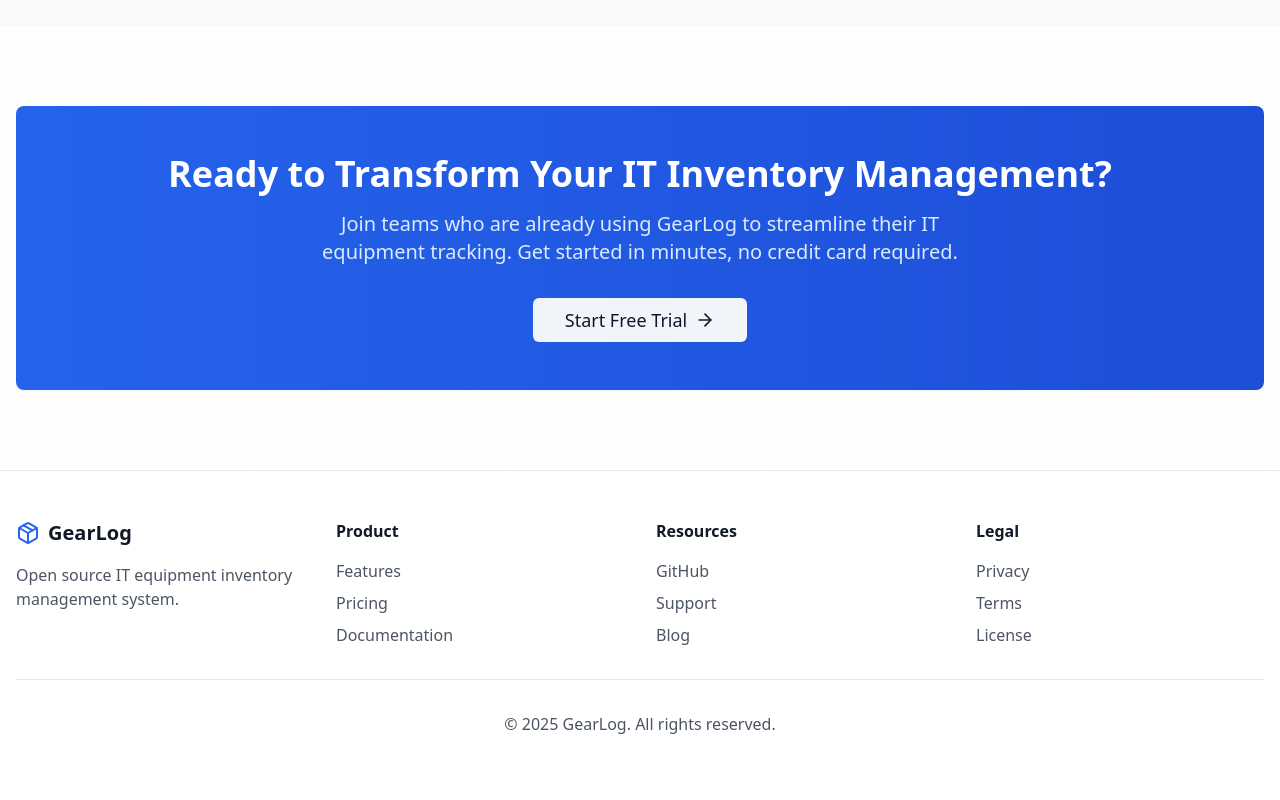
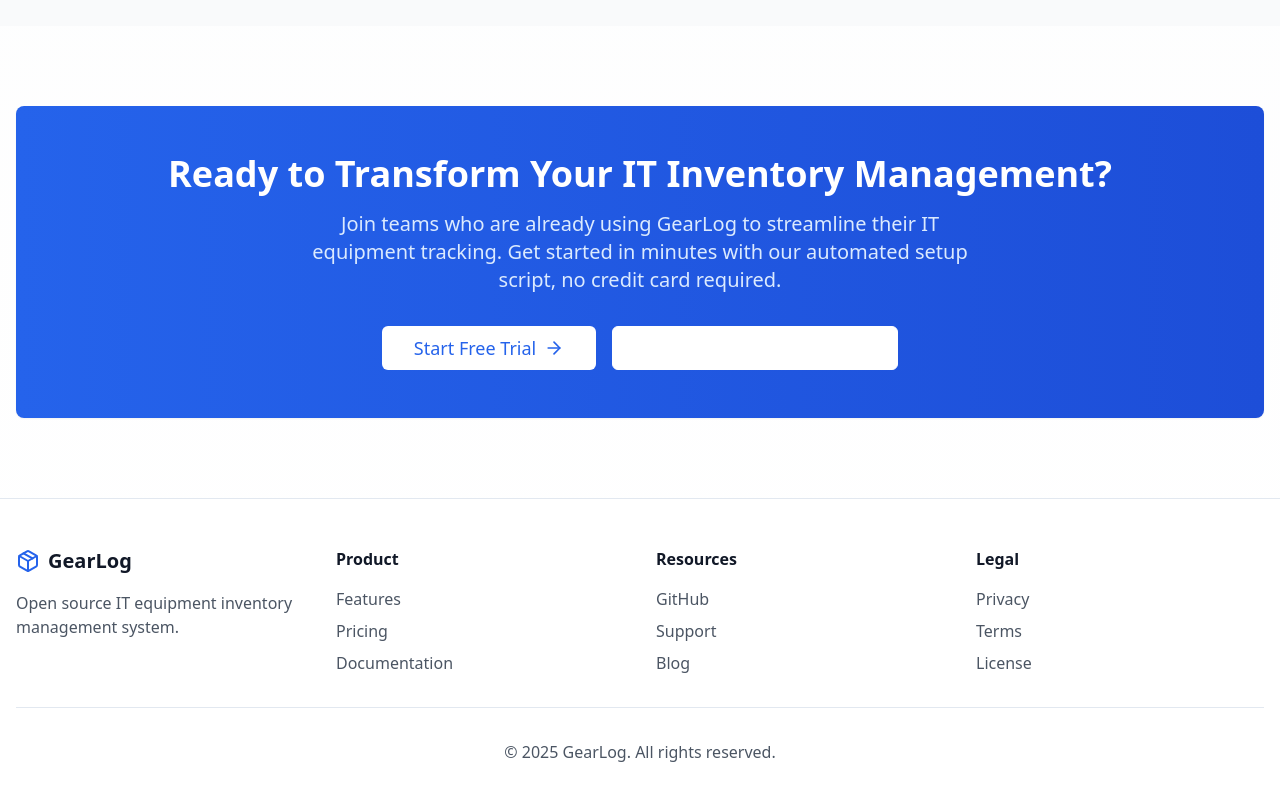
Before and after one commit to ricardoguimaraes2021/GearLog, a React (Vite) app in the folder frontend/: page /landing in a window 1280 px wide. Shown: the part 2652-3452 px from the top of the page. Built offline with nearby package versions, Linux system fonts and the light colour scheme; no server answers.

Commit message:
feat: add download button to CTA section in landing page

```diff
--- a/frontend/src/pages/Landing/Landing.tsx
+++ b/frontend/src/pages/Landing/Landing.tsx
@@ -316,14 +316,25 @@ export default function Landing() {
             </h2>
             <p className="text-xl text-blue-100 mb-8 max-w-2xl mx-auto">
               Join teams who are already using GearLog to streamline their IT equipment tracking.
-              Get started in minutes, no credit card required.
+              Get started in minutes with our automated setup script, no credit card required.
             </p>
-            <Link to="/login">
-              <Button size="lg" variant="secondary" className="text-lg px-8">
-                Start Free Trial
-                <ArrowRight className="ml-2 h-5 w-5" />
+            <div className="flex flex-col sm:flex-row gap-4 justify-center">
+              <Link to="/login">
+                <Button size="lg" variant="secondary" className="text-lg px-8 bg-white text-blue-600 hover:bg-gray-100">
+                  Start Free Trial
+                  <ArrowRight className="ml-2 h-5 w-5" />
+                </Button>
+              </Link>
+              <Button
+                size="lg"
+                variant="outline"
+                className="text-lg px-8 border-white text-white hover:bg-white/10"
+                onClick={handleDownloadSetupScript}
+              >
+                <Download className="mr-2 h-5 w-5" />
+                Download Setup Script
               </Button>
-            </Link>
+            </div>
           </CardContent>
         </Card>
       </section>
```
